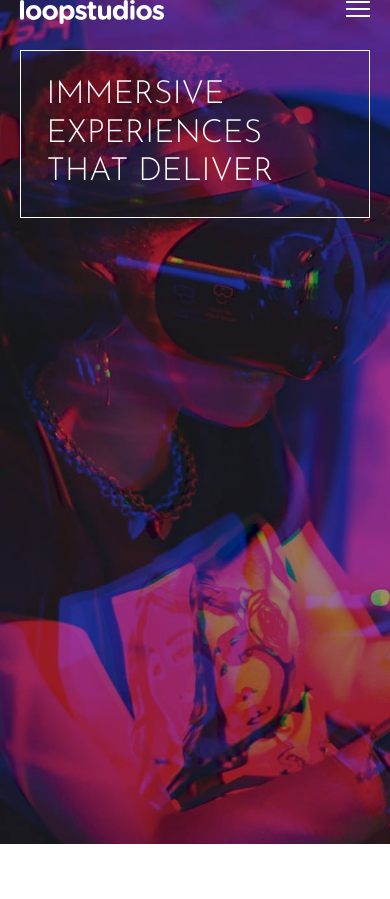
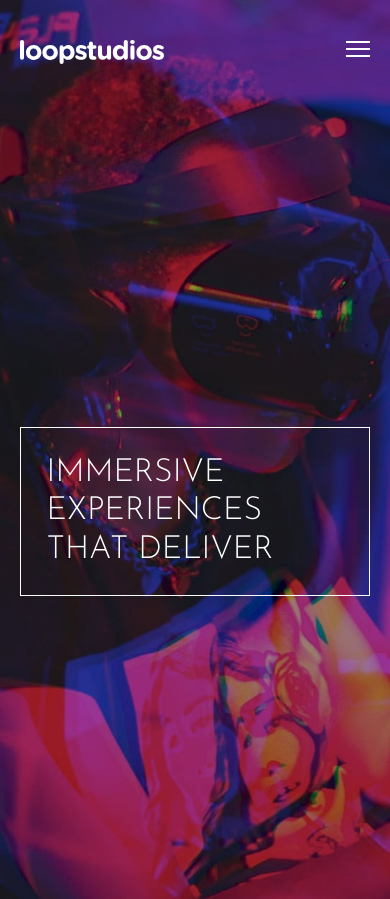
Before and after one commit to ralphvirtucio/loopstudios-landing-page, a website: page index.html in a window 390 px wide. Shown: the top 899 px of the page. Drawn offline with Linux system fonts and the light colour scheme.

Commit message:
Feature: Mobile Design

```diff
--- a/scss/blocks/_header.scss
+++ b/scss/blocks/_header.scss
@@ -4,7 +4,6 @@
   background-image: url('/images/mobile/image-hero.jpg');
   background-repeat: no-repeat;
   background-size: cover;
-  min-height: 100vh;
 
   &::after {
     content: '';
@@ -20,12 +19,17 @@
   }
 
   nav {
+    padding-block-start: 2.5rem;
     margin-block-end: get-size('600');
   }
 
   .content {
-    border: 1px solid get-color('white');
-    padding: get-size('600');
+
+    min-height: 100vh;
+    display: flex;
+    flex-direction: column;
+    justify-content: center;
+
 
     p {
       font-family: get-utility-value('font', 'base');
@@ -34,6 +38,8 @@
       text-transform: uppercase;
       font-size: 2rem;
       line-height: 1.2;
+      border: 1px solid get-color('white');
+      padding: get-size('600');
     }
   }
 }
```
Also changed, not shown: css/global.css, 1 other file.
